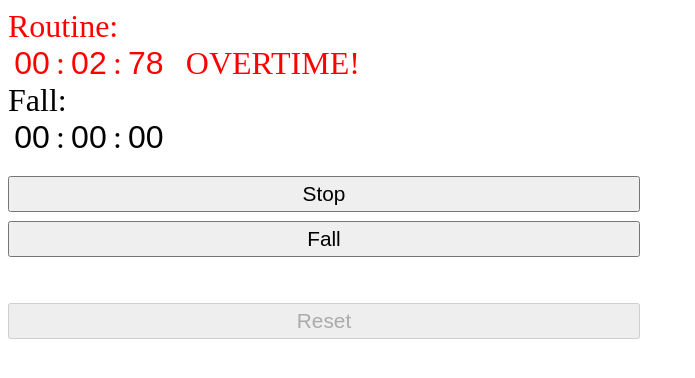
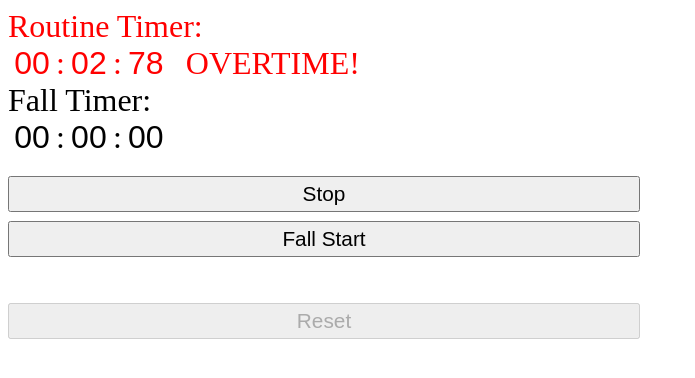
Before and after one commit to Meomaxy/beamtimer, a plain HTML site: page index.html in a window 1280 px wide. Both pictures are taken after a click on the button "Start". Shown: the whole page, without its empty margins (0-695 px from the left). Drawn offline with Linux system fonts and the light colour scheme.

Commit message:
Changed labels, added keydown support for start/stop

```diff
--- a/index.html
+++ b/index.html
@@ -69,7 +69,7 @@
 
   <div class="timer container">
     <div class="timer routine">
-      <p class="timer label">Routine: </p>
+      <p class="timer label">Routine Timer: </p>
       <input class="timer minutes" type="text" value="00" pattern="\d{0,2}"/>
       <p class="timer">:</p>
       <input class="timer seconds" type="text" value="00" pattern="[0-5]{0,1}\d{0,1}"/>
@@ -78,7 +78,7 @@
       <p class="timer overtime" style="display: none;">OVERTIME!</p>
     </div>
     <div class="timer fall">
-      <p class="timer label">Fall: </p>
+      <p class="timer label">Fall Timer: </p>
       <input class="timer minutes" type="text" value="00" pattern="\d{0,2}"/>
       <p class="timer">:</p>
       <input class="timer seconds" type="text" value="00" pattern="[0-5]{0,1}\d{0,1}"/>
@@ -88,7 +88,7 @@
     </div>
     <div class="timer buttons container">
       <button class="timer startStop" type="button">Start</button>
-      <button class="timer fallResume" type="button">Fall</button>
+      <button class="timer fallResume" type="button">Fall Start</button>
       <button class="timer reset" type="button">Reset</button>
     </div>
     <audio class="ding" style="display: none;">
@@ -468,6 +468,7 @@ InltHjM5AzhRNUO2ZwBECeUYdszm/WByf//4xgF8lowPrACwD4Agiv+sagBLSX//84EAQP2C7Iie
         elemInputMin.value = time.minInitial;
         elemInputSec.value = time.secInitial;
         elemInputSecPct.value = time.secPctInitial;
+        elemBtnStartStop.innerHTML = 'Start';
         uiSyncColorOvertime();
       }
 
@@ -488,7 +489,7 @@ InltHjM5AzhRNUO2ZwBECeUYdszm/WByf//4xgF8lowPrACwD4Agiv+sagBLSX//84EAQP2C7Iie
         // Enable Reset
         elemBtnReset.disabled = false;
 
-        strBtnLabel = 'Start';
+        strBtnLabel = 'Resume';
       }
       else {
         if (timerFall.intervalRun) { // Stop fall timer
@@ -513,11 +514,11 @@ InltHjM5AzhRNUO2ZwBECeUYdszm/WByf//4xgF8lowPrACwD4Agiv+sagBLSX//84EAQP2C7Iie
         strBtnLabel = 'Stop';
       }
 
-      elemBtnFallResume.innerHTML = 'Fall';
+      elemBtnFallResume.innerHTML = 'Fall Start';
       elemBtnStartStop.innerHTML = strBtnLabel;
     });
 
-    (elemBtnFallResume = document.querySelector('button.fallResume')).addEventListener('click', () => {
+    function fallResumeEventFunction() {
       let strBtnLabel = '';
 
       if (timerFall.intervalRun) { // Stop Fall Timer
@@ -526,7 +527,7 @@ InltHjM5AzhRNUO2ZwBECeUYdszm/WByf//4xgF8lowPrACwD4Agiv+sagBLSX//84EAQP2C7Iie
         // Enable Reset
         elemBtnReset.disabled = false;
 
-        strBtnLabel = 'Fall';
+        strBtnLabel = 'Fall Start';
       }
       else {
         if (timerRoutine.intervalRun) { // Stop Routine timer
@@ -540,11 +541,18 @@ InltHjM5AzhRNUO2ZwBECeUYdszm/WByf//4xgF8lowPrACwD4Agiv+sagBLSX//84EAQP2C7Iie
 
         timerFall.run();
 
-        strBtnLabel = 'Resume';
+        strBtnLabel = 'Fall Stop';
       }
 
-      elemBtnStartStop.innerHTML = 'Start';
+      elemBtnStartStop.innerHTML = 'Resume';
       elemBtnFallResume.innerHTML = strBtnLabel;
+    }
+
+    (elemBtnFallResume = document.querySelector('button.fallResume')).addEventListener('click', fallResumeEventFunction);
+    (elemBtnFallResume = document.querySelector('button.fallResume')).addEventListener('keydown', function(e){
+      if (e.keyCode === 32) {
+        fallResumeEventFunction();
+      }
     });
 
     (elemBtnReset = document.querySelector('button.reset')).addEventListener('click', () => {
```
